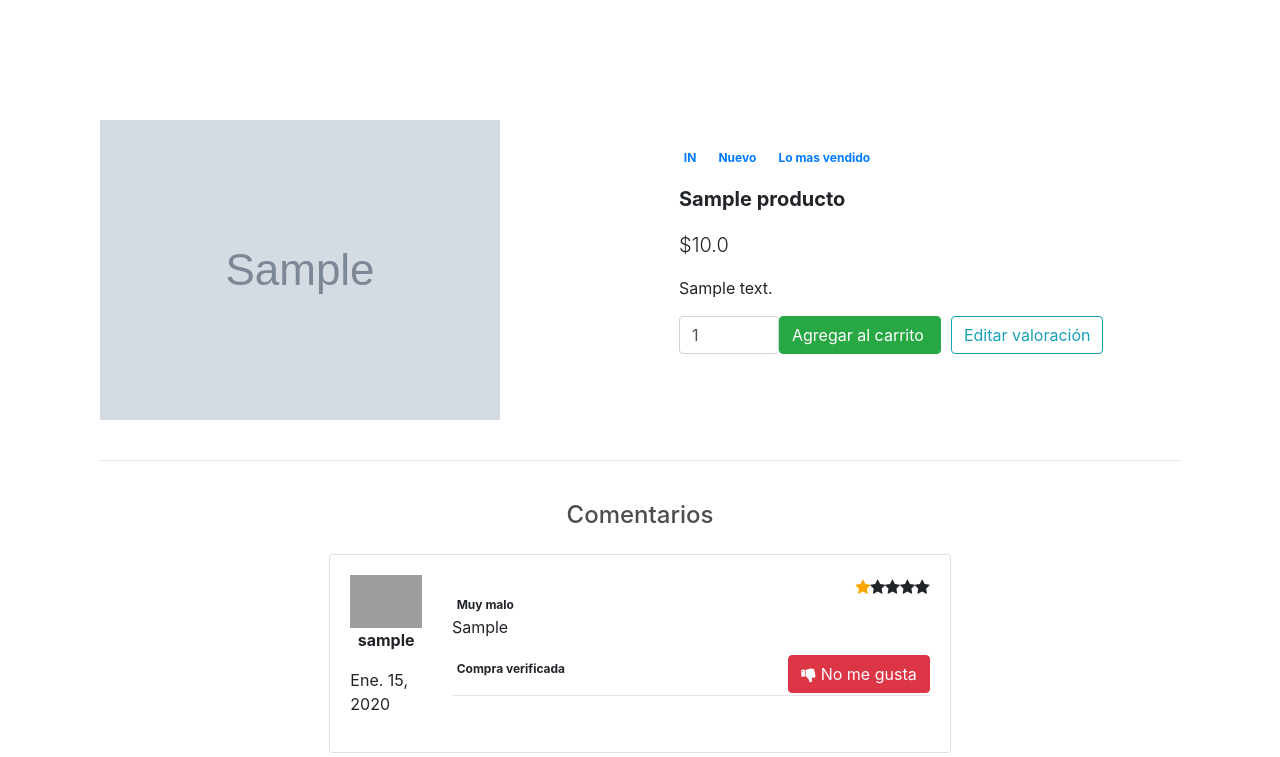
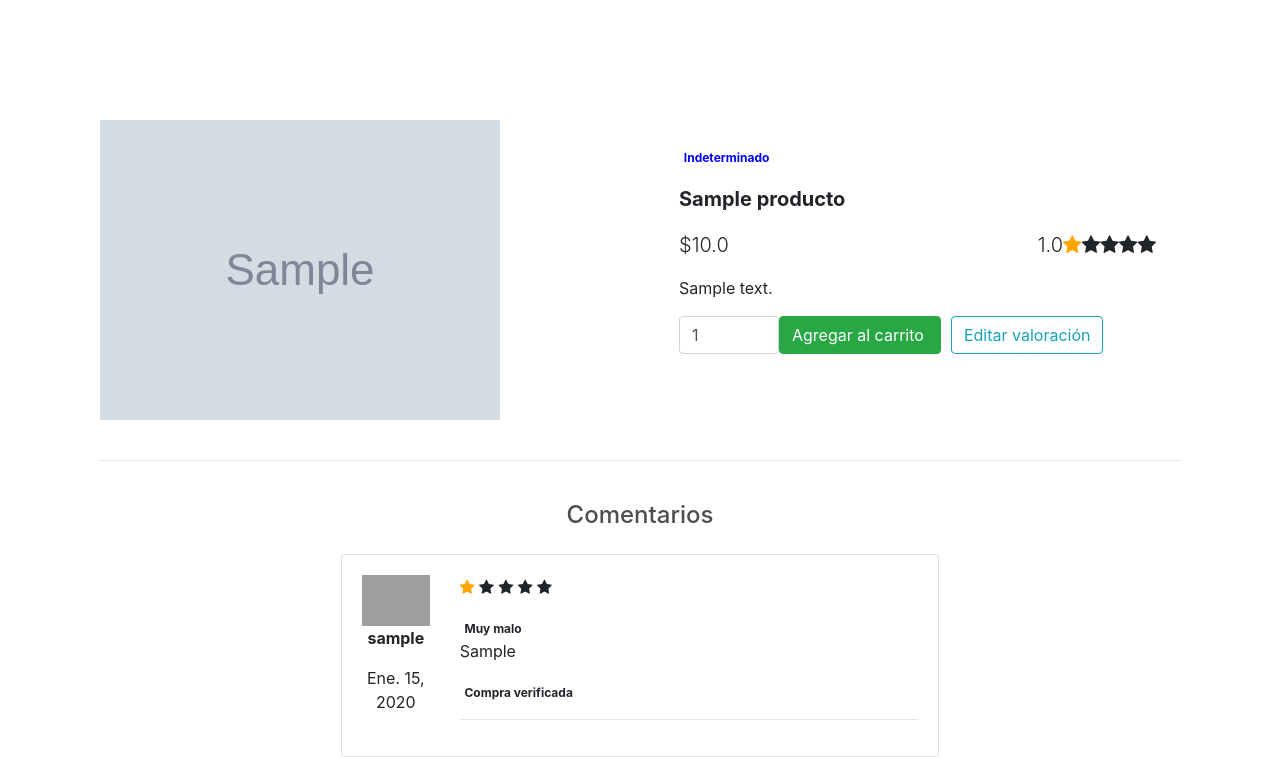
Before and after one commit to adairo/pacmart, a Django app: a page that uses store/templates/store/producto.html in a window 1280 px wide. Shown: the part 56-813 px from the top of the page. Run offline with Django 3.2, Linux system fonts and the light colour scheme; a user stored in the database is signed in; tables that the repository leaves empty hold one stand-in row (values such as "Sample post"); grey boxes marked "Sample" are stand-in pictures; some libraries are stand-ins or nearby versions; grey boxes are pictures that could not be loaded.

Commit message:
[Add]Vista prodcuto funcionando completamente

```diff
--- a/store/templates/store/producto.html
+++ b/store/templates/store/producto.html
@@ -21,85 +21,54 @@
           <div class="p-4">
 
             <div class="mb-3">
-              <a href="">
-                <span class="badge purple mr-2">{{object.categoria}}</span>
-              </a>
-              <a href="">
-                <span class="badge blue mr-2">Nuevo</span>
-              </a>
-              <a href="">
-                <span class="badge red mr-2">Lo mas vendido</span>
-              </a>
+             {% if producto.categoria == "IN"  %}
+                <span style="color:blue" class="badge purple mr-2">Indeterminado</span>
+				{% endif %}
+				{% if producto.categoria == "EL"  %}
+                <span style="color:blue" class="badge purple mr-2">Electronicos</span>
+				{% endif %}
+				{% if producto.categoria == "DS"  %}
+                <span style="color:blue" class="badge purple mr-2">Deportes</span>
+				{% endif %}
+				{% if producto.categoria == "ED"  %}
+                <span style="color:blue" class="badge purple mr-2">Electrodomesticos</span>
+				{% endif %}
+				{% if producto.categoria == "LB"  %}
+                <span style="color:blue" class="badge purple mr-2">Libros</span>
+				{% endif %}
+				{% if producto.categoria == "MS"  %}
+                <span style="color:blue" class="badge purple mr-2">Moda/Estilo</span>
+				{% endif %}
+				{% if producto.categoria == "AU"  %}
+                <span style="color:blue" class="badge purple mr-2">Audio</span>
+				{% endif %}
+				{% if producto.categoria == "VI"  %}
+                <span style="color:blue" class="badge purple mr-2">Video</span>
+				{% endif %}
+				{% if producto.categoria == "LB"  %}
+                <span style="color:blue" class="badge purple mr-2">Linea blanca</span>
+				{% endif %}
+				{% if producto.categoria == "Ot"  %}
+                <span style="color:blue" class="badge purple mr-2">Otros</span>
+				{% endif %}
             </div>
-			 <p class="lead font-weight-bold">{{object.titulo}}</p>
+			 <p class="lead font-weight-bold">{{producto.titulo}}</p>
 
             <p class="lead">
-              <span>$</span><span>{{object.precio}}</span>
+              <span>$</span><span>{{producto.precio}}</span>
 					<!-----Ranking---->
 					<head>
 					<!-- Font Awesome Icon Library -->
 					<link rel="stylesheet" href="https://cdnjs.cloudflare.com/ajax/libs/font-awesome/4.7.0/css/font-awesome.min.css">
 					<style>.checked { color: orange;}</style>
 					</head>
-					{% if producto.promedio < 1  %}
-					<body>
+					{% for sp in negativa %}
 					<span class="float-right"><span class="fa fa-star "></span></span>
-					<span class="float-right"><span class="fa fa-star "></span></span>
-					<span class="float-right"><span class="fa fa-star "></span></span>
-					<span class="float-right"><span class="fa fa-star "></span></span>
-					<span class="float-right"><span class="fa fa-star "></span></span>
-					</body>
-					{% endif %}
-
-					{% if producto.promedio >= 1 and producto.promedio < 2 %}
-					<body>
-					<span class="float-right"><span class="fa fa-star "></span></span>
-					<span class="float-right"><span class="fa fa-star "></span></span>
-					<span class="float-right"><span class="fa fa-star "></span></span>
-					<span class="float-right"><span class="fa fa-star "></span></span>
-					<span class="float-right"> <span class="fa fa-star checked"></span></span>
-					</body>
-					{% endif %}
-
-					{% if producto.promedio >= 2 and producto.promedio < 3  %}
-					<body>
-					<span class="float-right"><span class="fa fa-star "></span></span>
-					<span class="float-right"><span class="fa fa-star "></span></span>
-					<span class="float-right"><span class="fa fa-star "></span></span>
+					{% endfor %}
+					{% for sp in positiva %}
 					<span class="float-right"><span class="fa fa-star checked"></span></span>
-					<span class="float-right"><span class="fa fa-star checked"></span></span>
-					</body>
-					{% endif %}
-					{% if producto.promedio >= 3 and producto.promedio < 4  %}
-					<body>
-					<span class="float-right"><span class="fa fa-star "></span></span>
-					<span class="float-right"><span class="fa fa-star "></span></span>
-					<span class="float-right"> <span class="fa fa-star checked"></span></span>
-					<span class="float-right"><span class="fa fa-star checked"></span></span>
-					<span class="float-right"><span class="fa fa-star checked"></span></span>
-					</body>
-					{% endif %}
-					{% if producto.promedio >= 4 and producto.promedio < 5  %}
-					<body>
-					<span class="float-right"><span class="fa fa-star "></span></span>
-					<span class="float-right"><span class="fa fa-star checked"></span></span>
-					<span class="float-right"><span class="fa fa-star checked"></span></span>
-					<span class="float-right"><span class="fa fa-star checked"></span></span>
-					<span class="float-right"><span class="fa fa-star checked"></span></span>
-					</body>
-					{% endif %}
-					{% if val.puntuacion > 5 %}
-					<body>
-					<span class="float-right"><span class="fa fa-star checked"></span></span>
-					<span class="float-right"><span class="fa fa-star checked"></span></span>
-					<span class="float-right"><span class="fa fa-star checked"></span></span>
-					<span class="float-right"><span class="fa fa-star checked"></span></span>
-					<span class="float-right"><span class="fa fa-star checked"></span></span>
-					</body>
-					{% endif %}
-
-
-
+					{% endfor %}
+					<span class="float-right">{{promedio}}</span>
 			<!-----Ranking---->
 
 			    </p>
@@ -138,10 +107,12 @@
       <!--Grid row-->
        <div class="row d-flex justify-content-center wow fadeIn">
         <!--Grid column-->
-		{% for val in producto.valoraciones.all %}
+		<p>
 		<div class="col-md-6 text-center">
 		<h4 class="my-4 h4">Comentarios</h4>
 		  </div>
+		</p>
+		{% for val in producto.valoraciones.all %}
         <!--Grid column-->
 
 	 <!--comentario-->
@@ -149,13 +120,11 @@
 			<div class="card card-inner">
             	    <div class="card-body">
             	        <div class="row">
-
-
 							<!-- 'valoraciones' hace referencia al parámetro related_name en el atributo producto de la clase Valoracion en models.py -->
                     	    <div class="col-md-2">
                     	        <img src="https://image.ibb.co/jw55Ex/def_face.jpg" class="img img-rounded img-fluid"/>
 								<div class="autor text-center "><strong>{{ val.autor }}</strong></div>
-                    	       <p><div class="date text-cente">{{ val.fecha_cre }}</div></p>
+                    	       <p><div class="date text-center">{{ val.fecha_cre }}</div></p>
                     	    </div>
 
 
@@ -163,52 +132,52 @@
                     <p>
 					{% if val.puntuacion == 1 %}
 					<body>
-					<span class="float-right"><span class="fa fa-star "></span></span>
-					<span class="float-right"><span class="fa fa-star "></span></span>
-					<span class="float-right"><span class="fa fa-star "></span></span>
-					<span class="float-right"><span class="fa fa-star "></span></span>
-					<span class="float-right"> <span class="fa fa-star checked"></span></span>
+					<span class="fa fa-star checked"></span></span>
+					<span class="fa fa-star "></span></span>
+					<span class="fa fa-star "></span></span>
+					<span class="fa fa-star "></span></span>
+					<span class="fa fa-star "></span></span>
 					</body>
 					{% elif val.puntuacion == 2 %}
 					<body>
-					<span class="float-right"><span class="fa fa-star "></span></span>
-					<span class="float-right"><span class="fa fa-star "></span></span>
-					<span class="float-right"><span class="fa fa-star "></span></span>
-					<span class="float-right"><span class="fa fa-star checked"></span></span>
-					<span class="float-right"><span class="fa fa-star checked"></span></span>
+					<span class="fa fa-star checked"></span>
+					<span class="fa fa-star checked"></span>
+					<span class="fa fa-star "></span>
+					<span class="fa fa-star "></span>
+					<span class="fa fa-star "></span>
 					</body>
 					{% elif val.puntuacion == 3 %}
 					<body>
+					<span class="fa fa-star checked"></span>
+					<span class="fa fa-star checked"></span>
+					<span class="fa fa-star checked"></span>
+					<span class="fa fa-star "></span>
+					<span class="fa fa-star "></span>
 
-					<span class="float-right"><span class="fa fa-star "></span></span>
-					<span class="float-right"><span class="fa fa-star "></span></span>
-					<span class="float-right"> <span class="fa fa-star checked"></span></span>
-					<span class="float-right"><span class="fa fa-star checked"></span></span>
-					<span class="float-right"><span class="fa fa-star checked"></span></span>
 					</body>
 					{% elif val.puntuacion == 4 %}
 					<body>
-					<span class="float-right"><span class="fa fa-star "></span></span>
-					<span class="float-right"><span class="fa fa-star checked"></span></span>
-					<span class="float-right"><span class="fa fa-star checked"></span></span>
-					<span class="float-right"><span class="fa fa-star checked"></span></span>
-					<span class="float-right"><span class="fa fa-star checked"></span></span>
+					<span class="fa fa-star checked"></span>
+					<span class="fa fa-star checked"></span>
+					<span class="fa fa-star checked"></span>
+					<span class="fa fa-star checked"></span>
+					<span class="fa fa-star "></span></span>
 					</body>
 					{% elif val.puntuacion == 5 %}
 					<body>
-					<span class="float-right"><span class="fa fa-star checked"></span></span>
-					<span class="float-right"><span class="fa fa-star checked"></span></span>
-					<span class="float-right"><span class="fa fa-star checked"></span></span>
-					<span class="float-right"><span class="fa fa-star checked"></span></span>
-					<span class="float-right"><span class="fa fa-star checked"></span></span>
+					<span class="fa fa-star checked"></span><
+					<span class="fa fa-star checked"></span>
+					<span class="fa fa-star checked"></span>
+					<span class="fa fa-star checked"></span>
+					<span class="fa fa-star checked"></span>
 					</body>
 					{% else %}
 					<body>
-					<span class="float-right"><span class="fa fa-star "></span></span>
-					<span class="float-right"><span class="fa fa-star "></span></span>
-					<span class="float-right"><span class="fa fa-star "></span></span>
-					<span class="float-right"><span class="fa fa-star "></span></span>
-					<span class="float-right"><span class="fa fa-star "></span></span>
+					<span class="fa fa-star "></span></span>
+					<span class="fa fa-star "></span></span>
+					<span class="fa fa-star "></span></span>
+					<span class="fa fa-star "></span></span>
+					<span class="fa fa-star "></span></span>
 					</body>
 					{% endif %}
 					</p>
@@ -226,38 +195,25 @@
 					<span class="badge brown mr-2">Muy bueno</span>
 					{% else %}
 
+
 					{% endif %}
 									<p>{{ val.comentario}}</p>
-									    <p>
-										<meta name="viewport" content="width=device-width, initial-scale=1"><link rel="stylesheet" href="https://cdnjs.cloudflare.com/ajax/libs/font-awesome/4.7.0/css/font-awesome.min.css">
-										<meta name="viewport" content="width=device-width, initial-scale=1"><link rel="stylesheet" href="https://cdnjs.cloudflare.com/ajax/libs/font-awesome/4.7.0/css/font-awesome.min.css">
-										<meta name="viewport" content="width=device-width, initial-scale=1"><link rel="stylesheet" href="https://cdnjs.cloudflare.com/ajax/libs/font-awesome/4.7.0/css/font-awesome.min.css">
 
-									{% if val.puntuacion <= 2 %}
-                    	            <a class="float-right btn text-white btn-danger  ml-2"><i class="fa fa-thumbs-down"></i> No me gusta</a>
-									{% elif val.puntuacion == 3 %}
-									<a class="float-right btn text-white btn-warning"><i class="fa fa-hand-lizard-o"></i> Regular</a>
-									{% else %}
-                    	            <a class="float-right btn text-white btn-success"><i class="fa fa-thumbs-up"></i> Me gusta</a>
-									{% endif %}
-                    	       </p>
 
 									<span class="badge brown mr-2">Compra verificada</span>
 									<hr>
 					</div>
+
+					</div>
+            	    </div>
+
 							{% empty %}
-
-
-							  <div class="col-md-6 text-center">
-							 <h4 class="my-4 h4">No hay comentarios</h4>
+						 </div>
+						<div class="col-md-13 text-center">
+						<h4 class="my- h4">No hay comentarios</h4>
 						</div>
 							{% endfor %}
 
-
-
-            	        </div>
-            	    </div>
-	            </div>
       <!--comentario-->
 
       <!--Grid row-->
--- a/store/views.py
+++ b/store/views.py
@@ -46,11 +46,14 @@ class Producto_vista(DetailView):
 
     def get_context_data(self, **kwargs):
         context = super().get_context_data(**kwargs)
+        promedio = self.get_object().get_promedio()
         if self.verificar_compra():
             self.producto_comprado = True
             context['valoracion_id'] = self.evaluado()
-
         context['comprado'] = self.producto_comprado
+        context['promedio']=promedio
+        context['positiva']=range(1,int(promedio)+1)
+        context['negativa']=range(1,5-int(promedio)+1)
         return context
 
     def evaluado(self):
```
Also changed, not shown: store/models.py (+8 -7 lines). Lines whose indentation alone changed are shown as unchanged.
